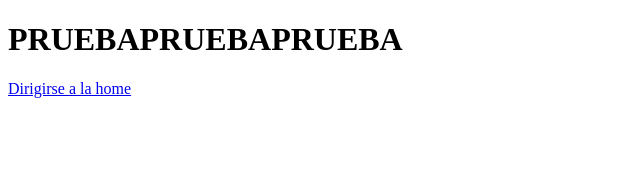
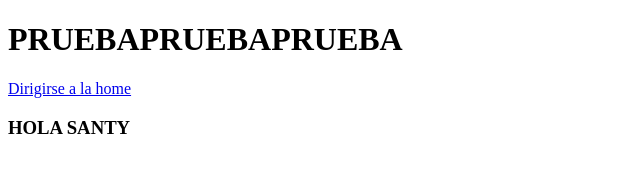
Before and after one commit to AlcaUDESA/programacion-C3-Grupo2, a plain HTML site: page pruebagit.html in a window 1280 px wide. Shown: the whole page, without its empty margins (0-640 px from the left). Drawn offline with Linux system fonts and the light colour scheme.

Commit message:
TERCERINTENTO

```diff
--- a/pruebagit.html
+++ b/pruebagit.html
@@ -17,5 +17,9 @@
     </article>
 </section>
 
+<h3>
+    HOLA SANTY
+</h3>
+
 </body>
 </html>
```
